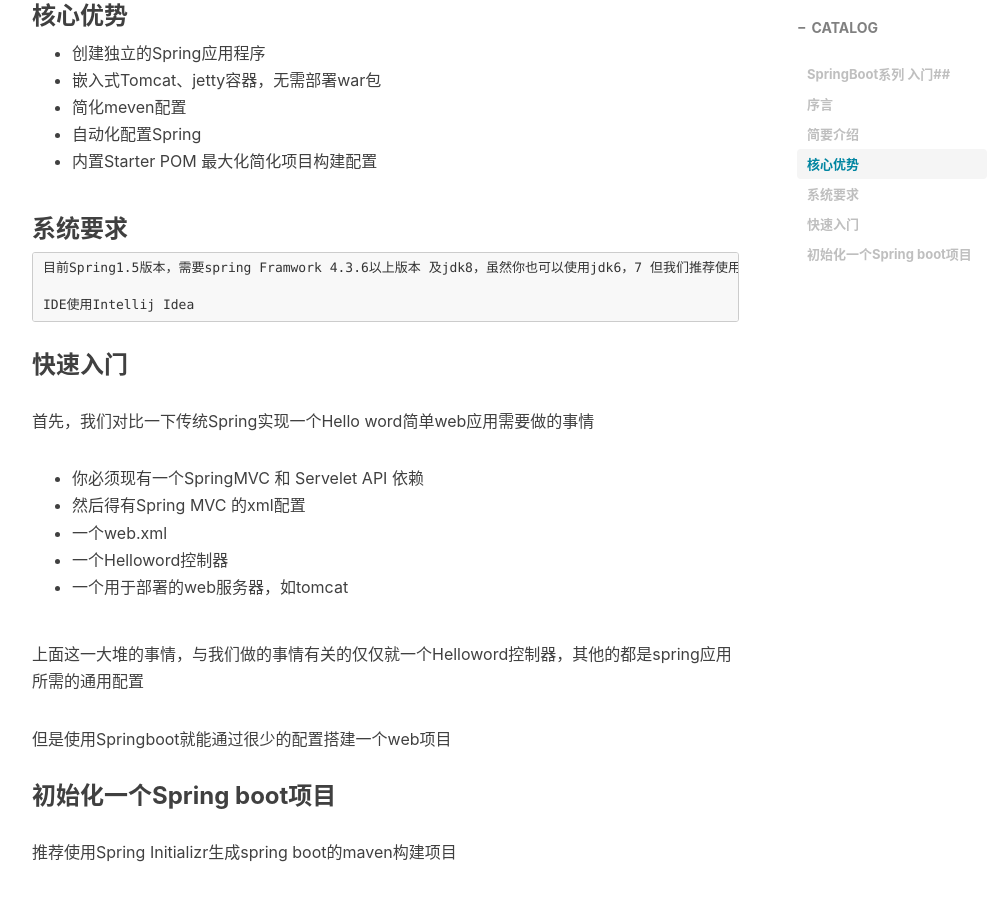
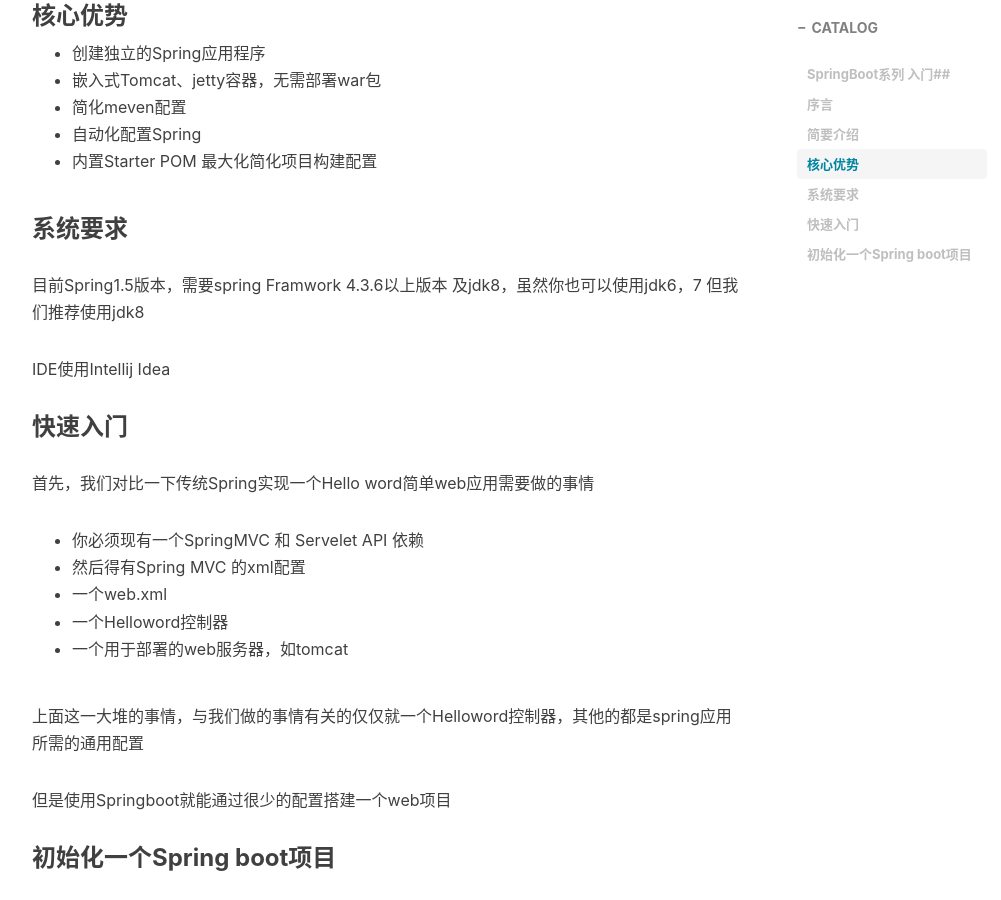
Before and after one commit to isharer/isharer.github.io, a Jekyll site: the page built from _posts/2017-04-13-springboot系列（一）-入门.markdown, in a window 1280 px wide and 900 px high, scrolled down 941 px. Shown: the whole window, without its empty margins (233-1234 px from the left). Built offline with Jekyll 4.4.1, drawn with Linux system fonts in a browser that asks for light colours; nearby versions of some CDN libraries; comment, search, counter and statistics services are not loaded.

Commit message:
添加springboot系列（一）

```diff
--- a/_posts/2017-04-13-springboot系列（一）-入门.markdown
+++ b/_posts/2017-04-13-springboot系列（一）-入门.markdown
@@ -30,9 +30,9 @@
 
 ### 系统要求 ###
 
-	目前Spring1.5版本，需要spring Framwork 4.3.6以上版本 及jdk8，虽然你也可以使用jdk6，7 但我们推荐使用jdk8
+目前Spring1.5版本，需要spring Framwork 4.3.6以上版本 及jdk8，虽然你也可以使用jdk6，7 但我们推荐使用jdk8
 
-	IDE使用Intellij Idea
+IDE使用Intellij Idea
 
 ### 快速入门 ###
 
@@ -61,4 +61,4 @@
 
 如下图
 
-![Spring Initializr初始化项目代码]("\img\in-post\springboot系列(一)-spring-initializr.png")
+![Spring Initializr初始化项目代码](\img\in-post\springboot系列(一)-spring-initializr.png)
```
